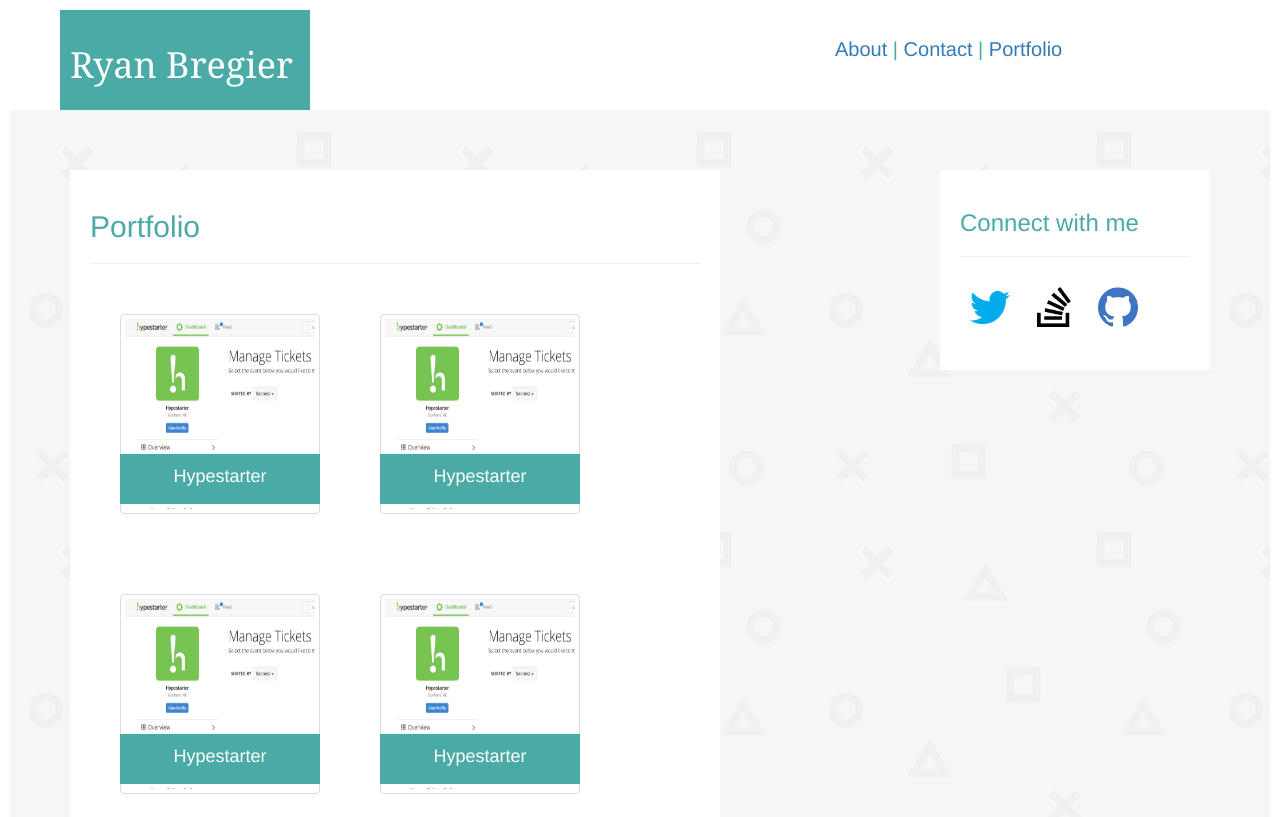
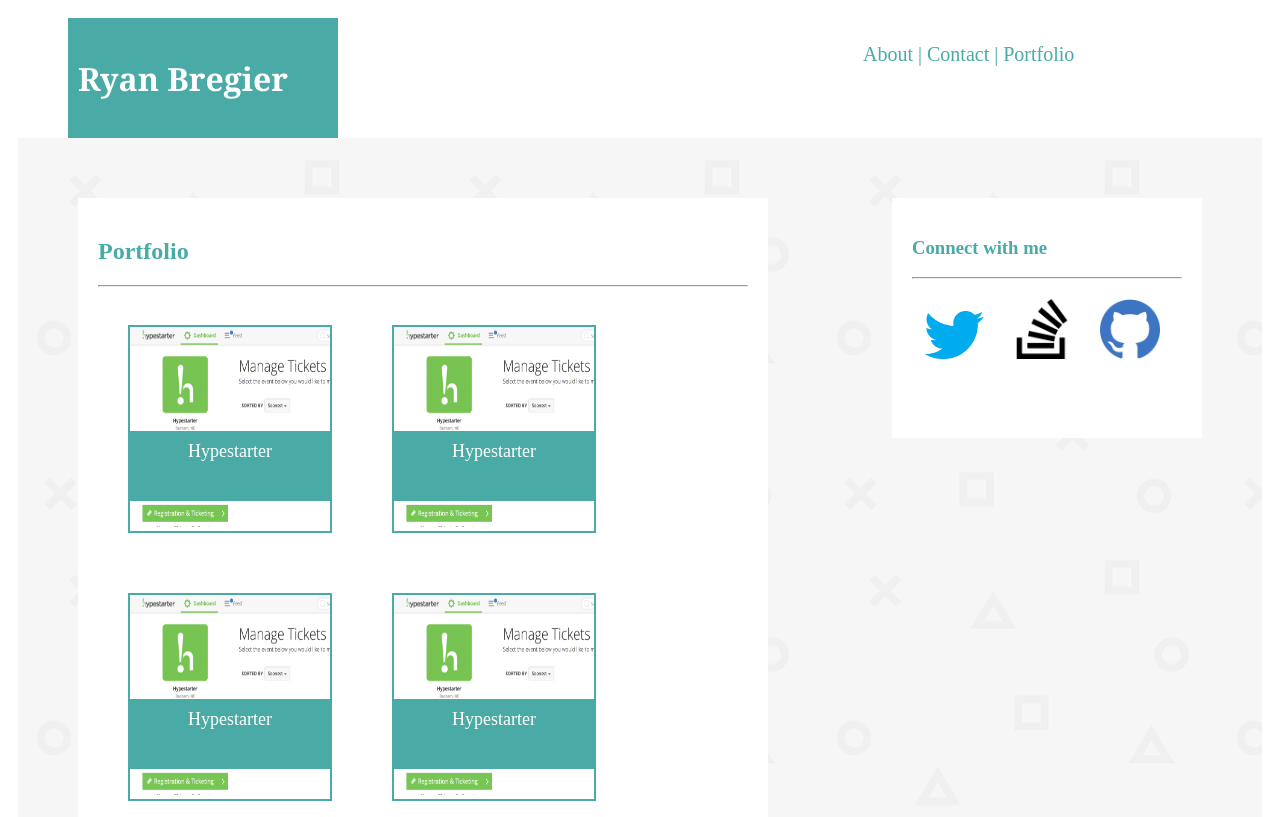
Before and after one commit to rabunc/Basic-Portfolio, a plain HTML site: page portfolio.html in a window 1280 px wide. Shown: the top 817 px of the page. Drawn offline with nearby package versions, Linux system fonts and the light colour scheme.

Commit message:
remove bootstrap, add styling of links

```diff
--- a/assets/css/style.css
+++ b/assets/css/style.css
@@ -40,6 +40,11 @@ main {
     color: #4aaaa5;
 }
 
+#menu a {
+    color: #4aaaa5;
+
+}
+
 body {
     padding: 10px;
 
@@ -57,6 +62,7 @@ h2 h3 h4 {
 #profile-pic {
     width: 200px;
     height: 200px;
+    padding: 10px;
 }
 
 button {
@@ -131,7 +137,6 @@ section {
 }
 
 img {
-    padding: 10px;
 }
 
 p {
@@ -161,6 +166,7 @@ li {
     width: 200px;
     float: left;
     margin: 30px;
+    border: 2px solid #4aaaa5;
 }
 
 .banner {
@@ -170,7 +176,7 @@ li {
     color: white;
     text-align: center;
     height: 50px;
-    width: 100%;
+    width: 180px;
     padding: 10px;
     font-size: 18px;
 }
@@ -191,9 +197,21 @@ li {
     content: "  |  ";
 }
 
+a:link {
+    text-decoration: none;
+}
+
+a:visited {
+    text-decoration: none;
+}
+
 a:hover {
-    color: orange;
+    text-decoration: underline;
+}
 
+a:active {
+    text-decoration: underline;
+}
 }
 
 #blurb {
@@ -250,3 +268,7 @@ button {
 button:hover {
     background-color: grey;
 }
+
+#connect-box img {
+    padding:12px;
+}
--- a/portfolio.html
+++ b/portfolio.html
@@ -5,9 +5,6 @@
     <title>Ryan Bregier's Portfolio</title>
     <meta charset="utf-8">
     <meta name="viewport" content="width=device-width, initial-scale=1">
-    <link rel="stylesheet" href="https://maxcdn.bootstrapcdn.com/bootstrap/3.3.7/css/bootstrap.min.css">
-    <script src="https://ajax.googleapis.com/ajax/libs/jquery/3.2.1/jquery.min.js"></script>
-    <script src="https://maxcdn.bootstrapcdn.com/bootstrap/3.3.7/js/bootstrap.min.js"></script>
     <link rel="stylesheet" href="assets/css/style.css">
 </head>
 
```
Also changed, not shown: index.html (+0 -3 lines).
